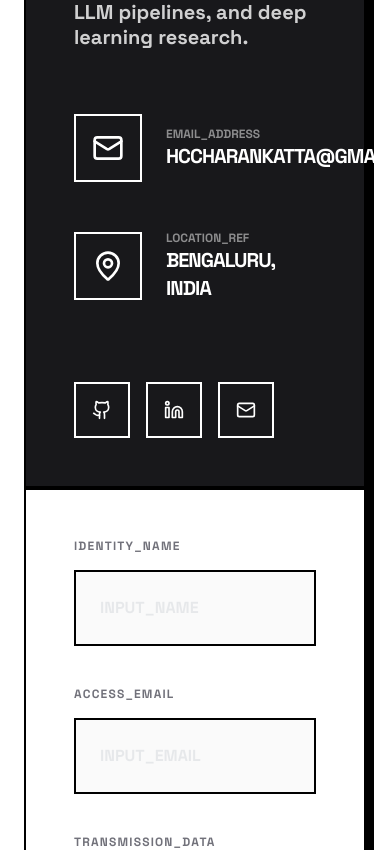
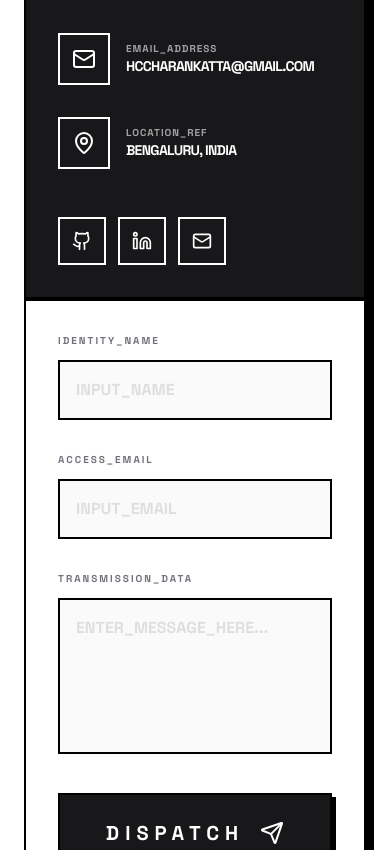
Before and after one commit to haricharnbytes/portfolio, a React (Vite) app: page / in a window 390 px wide. Shown: the part 8180-9030 px from the top of the page. Built offline with nearby package versions, Linux system fonts and the light colour scheme.

Commit message:
update social link and contact layout

```diff
--- a/components/Contact.tsx
+++ b/components/Contact.tsx
@@ -1,53 +1,56 @@
 import React from 'react';
 import { Section } from './Section';
-import { Mail, Send, MapPin, Linkedin, Github } from 'lucide-react';
+import { Mail, Send, MapPin } from 'lucide-react';
 import { ABOUT_DATA, SOCIAL_LINKS } from '../constants';
 
 export const Contact: React.FC = () => {
   return (
     <Section id="contact" title="Contact">
-      <div className="grid grid-cols-1 lg:grid-cols-12 brutal-border shadow-brutal-lg dark:shadow-brutal-white bg-white dark:bg-zinc-900">
+      <div className="grid grid-cols-1 lg:grid-cols-12 brutal-border shadow-brutal-lg dark:shadow-brutal-white bg-white dark:bg-zinc-900 overflow-hidden">
 
         {/* Contact Info Sidebar */}
-        <div className="lg:col-span-4 bg-zinc-900 text-white dark:bg-white dark:text-zinc-900 p-12 flex flex-col justify-between border-b-4 lg:border-b-0 lg:border-r-4 border-black dark:border-white">
+        <div className="lg:col-span-5 bg-zinc-900 text-white dark:bg-white dark:text-zinc-900 p-8 md:p-12 flex flex-col justify-between border-b-4 lg:border-b-0 lg:border-r-4 border-black dark:border-white">
           <div>
-            <h3 className="text-6xl font-black uppercase tracking-tighter mb-10 leading-[0.8]">Initiate_ Contact</h3>
-            <p className="text-xl font-bold mb-16 opacity-80 leading-tight">
+            <h3 className="text-4xl sm:text-5xl md:text-6xl font-black uppercase tracking-tighter mb-8 leading-[0.9]">
+              Initiate_<br />Contact
+            </h3>
+            <p className="text-lg font-bold mb-12 opacity-80 leading-tight max-w-sm">
               Open for collaboration on predictive systems, LLM pipelines, and deep learning research.
             </p>
 
-            <div className="space-y-12">
+            <div className="space-y-8 md:space-y-10">
               <a
                 href={`mailto:${ABOUT_DATA.email}`}
-                className="flex items-center gap-6 group"
+                className="flex items-center gap-4 md:gap-6 group"
               >
-                <div className="p-4 brutal-border border-white dark:border-black group-hover:bg-white dark:group-hover:bg-black group-hover:text-black dark:group-hover:text-white transition-all">
-                  <Mail size={32} />
+                <div className="p-3 md:p-4 brutal-border border-white dark:border-black group-hover:bg-white dark:group-hover:bg-black group-hover:text-black dark:group-hover:text-white transition-all shrink-0">
+                  <Mail size={24} className="md:w-8 md:h-8" />
                 </div>
-                <div className="flex flex-col">
-                  <span className="text-xs font-black uppercase opacity-50">Email_Address</span>
-                  <span className="text-xl font-black uppercase tracking-tighter">{ABOUT_DATA.email}</span>
+                <div className="flex flex-col min-w-0">
+                  <span className="text-[10px] font-black uppercase opacity-60 tracking-widest">Email_Address</span>
+                  <span className="text-sm md:text-xl font-black uppercase tracking-tighter truncate">{ABOUT_DATA.email}</span>
                 </div>
               </a>
 
-              <div className="flex items-center gap-6">
-                <div className="p-4 brutal-border border-white dark:border-black">
-                  <MapPin size={32} />
+              <div className="flex items-center gap-4 md:gap-6">
+                <div className="p-3 md:p-4 brutal-border border-white dark:border-black shrink-0">
+                  <MapPin size={24} className="md:w-8 md:h-8" />
                 </div>
                 <div className="flex flex-col">
-                  <span className="text-xs font-black uppercase opacity-50">Location_Ref</span>
-                  <span className="text-xl font-black uppercase tracking-tighter">{ABOUT_DATA.location}</span>
+                  <span className="text-[10px] font-black uppercase opacity-60 tracking-widest">Location_Ref</span>
+                  <span className="text-sm md:text-xl font-black uppercase tracking-tighter">{ABOUT_DATA.location}</span>
                 </div>
               </div>
             </div>
           </div>
 
-          <div className="flex gap-4 mt-20">
+          <div className="flex flex-wrap gap-3 mt-12 md:mt-16">
             {SOCIAL_LINKS.map(link => (
               <a
                 key={link.platform}
                 href={link.url}
-                className="p-4 brutal-border border-white dark:border-zinc-900 hover:bg-white dark:hover:bg-zinc-900 hover:text-zinc-900 dark:hover:text-white transition-all"
+                title={link.platform}
+                className="p-3 md:p-4 brutal-border border-white dark:border-zinc-900 hover:bg-white dark:hover:bg-zinc-900 hover:text-zinc-900 dark:hover:text-white transition-all"
               >
                 {link.icon}
               </a>
@@ -56,40 +59,50 @@ export const Contact: React.FC = () => {
         </div>
 
         {/* Form Area */}
-        <div className="lg:col-span-8 p-12 md:p-20">
-          <form className="grid grid-cols-1 md:grid-cols-2 gap-10" onSubmit={(e) => e.preventDefault()}>
-            <div className="space-y-4">
-              <label className="block text-xs font-black uppercase tracking-widest text-zinc-500">Identity_Name</label>
+        <div className="lg:col-span-7 p-8 md:p-12 lg:p-16">
+          <form className="grid grid-cols-1 md:grid-cols-2 gap-8 md:gap-10" onSubmit={(e) => e.preventDefault()}>
+            <div className="space-y-3">
+              <label className="block text-[10px] font-black uppercase tracking-[0.2em] text-zinc-500 dark:text-zinc-400">
+                Identity_Name
+              </label>
               <input
                 type="text"
-                className="w-full p-6 brutal-border bg-zinc-50 dark:bg-zinc-800 outline-none focus:bg-zinc-900 focus:text-white dark:focus:bg-white dark:focus:text-zinc-900 transition-all font-bold placeholder:opacity-20"
+                required
+                className="w-full p-4 md:p-6 brutal-border bg-zinc-50 dark:bg-zinc-800 outline-none focus:ring-0 focus:bg-zinc-900 focus:text-white dark:focus:bg-white dark:focus:text-zinc-900 transition-all font-bold placeholder:opacity-30 placeholder:text-zinc-400"
                 placeholder="INPUT_NAME"
               />
             </div>
 
-            <div className="space-y-4">
-              <label className="block text-xs font-black uppercase tracking-widest text-zinc-500">Access_Email</label>
+            <div className="space-y-3">
+              <label className="block text-[10px] font-black uppercase tracking-[0.2em] text-zinc-500 dark:text-zinc-400">
+                Access_Email
+              </label>
               <input
                 type="email"
-                className="w-full p-6 brutal-border bg-zinc-50 dark:bg-zinc-800 outline-none focus:bg-zinc-900 focus:text-white dark:focus:bg-white dark:focus:text-zinc-900 transition-all font-bold placeholder:opacity-20"
+                required
+                className="w-full p-4 md:p-6 brutal-border bg-zinc-50 dark:bg-zinc-800 outline-none focus:ring-0 focus:bg-zinc-900 focus:text-white dark:focus:bg-white dark:focus:text-zinc-900 transition-all font-bold placeholder:opacity-30 placeholder:text-zinc-400"
                 placeholder="INPUT_EMAIL"
               />
             </div>
 
-            <div className="md:col-span-2 space-y-4">
-              <label className="block text-xs font-black uppercase tracking-widest text-zinc-500">Transmission_Data</label>
+            <div className="md:col-span-2 space-y-3">
+              <label className="block text-[10px] font-black uppercase tracking-[0.2em] text-zinc-500 dark:text-zinc-400">
+                Transmission_Data
+              </label>
               <textarea
-                rows={6}
-                className="w-full p-6 brutal-border bg-zinc-50 dark:bg-zinc-800 outline-none focus:bg-zinc-900 focus:text-white dark:focus:bg-white dark:focus:text-zinc-900 transition-all font-bold resize-none placeholder:opacity-20"
+                rows={5}
+                required
+                className="w-full p-4 md:p-6 brutal-border bg-zinc-50 dark:bg-zinc-800 outline-none focus:ring-0 focus:bg-zinc-900 focus:text-white dark:focus:bg-white dark:focus:text-zinc-900 transition-all font-bold resize-none placeholder:opacity-30 placeholder:text-zinc-400"
                 placeholder="ENTER_MESSAGE_HERE..."
               ></textarea>
             </div>
 
             <button
               type="submit"
-              className="md:col-span-2 bg-zinc-900 text-white dark:bg-white dark:text-zinc-900 py-8 brutal-border shadow-brutal dark:shadow-brutal-white font-black uppercase text-2xl tracking-[0.4em] brutal-btn transition-all flex items-center justify-center gap-6 group"
+              className="md:col-span-2 bg-zinc-900 text-white dark:bg-white dark:text-zinc-900 py-6 md:py-8 brutal-border shadow-brutal dark:shadow-brutal-white font-black uppercase text-xl md:text-2xl tracking-[0.3em] brutal-btn transition-all flex items-center justify-center gap-4 group hover:translate-x-1 hover:-translate-y-1"
             >
-              Dispatch <Send size={28} className="group-hover:translate-x-2 group-hover:-translate-y-2 transition-transform" />
+              Dispatch
+              <Send size={24} className="group-hover:translate-x-2 group-hover:-translate-y-2 transition-transform md:w-7 md:h-7" />
             </button>
           </form>
         </div>
--- a/components/Footer.tsx
+++ b/components/Footer.tsx
@@ -31,15 +31,18 @@ export const Footer: React.FC = () => {
         </div>
 
         <div className="w-full flex flex-col md:flex-row items-center justify-between pt-12 border-t-2 border-zinc-200 dark:border-zinc-800 gap-10">
-          <div className="flex gap-6">
+          <div className="flex flex-wrap justify-center gap-4">
             {SOCIAL_LINKS.map((link) => (
               <a
                 key={link.platform}
                 href={link.url}
-                className="text-xs font-black uppercase tracking-widest hover:text-zinc-500 transition-colors"
+                className="flex items-center gap-3 px-4 py-2 brutal-border bg-white dark:bg-zinc-900 shadow-brutal-sm dark:shadow-brutal-white hover:bg-zinc-900 hover:text-white dark:hover:bg-white dark:hover:text-zinc-900 transition-all transform hover:-translate-y-1 hover:translate-x-1"
                 aria-label={link.platform}
               >
-                {link.platform}
+                {link.icon}
+                <span className="text-[10px] font-black uppercase tracking-widest hidden sm:inline">
+                  {link.platform}
+                </span>
               </a>
             ))}
           </div>
```
